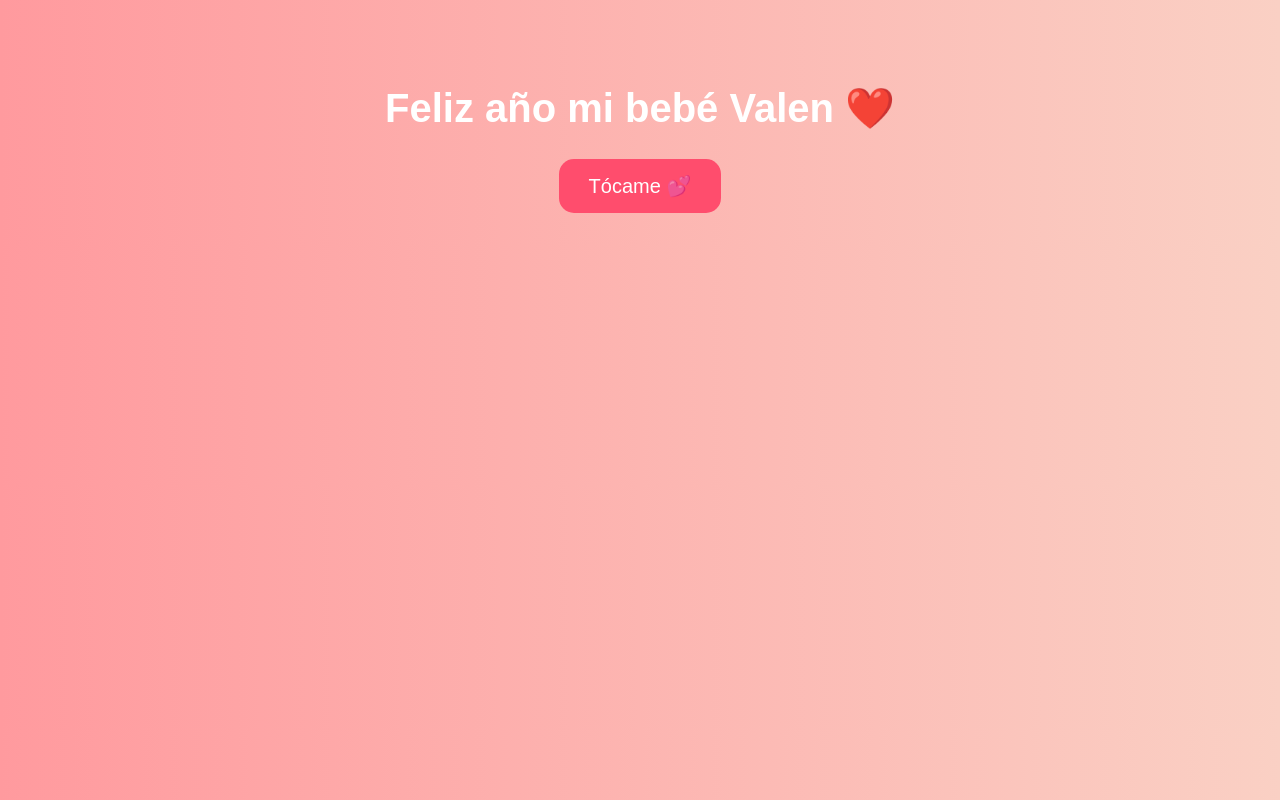
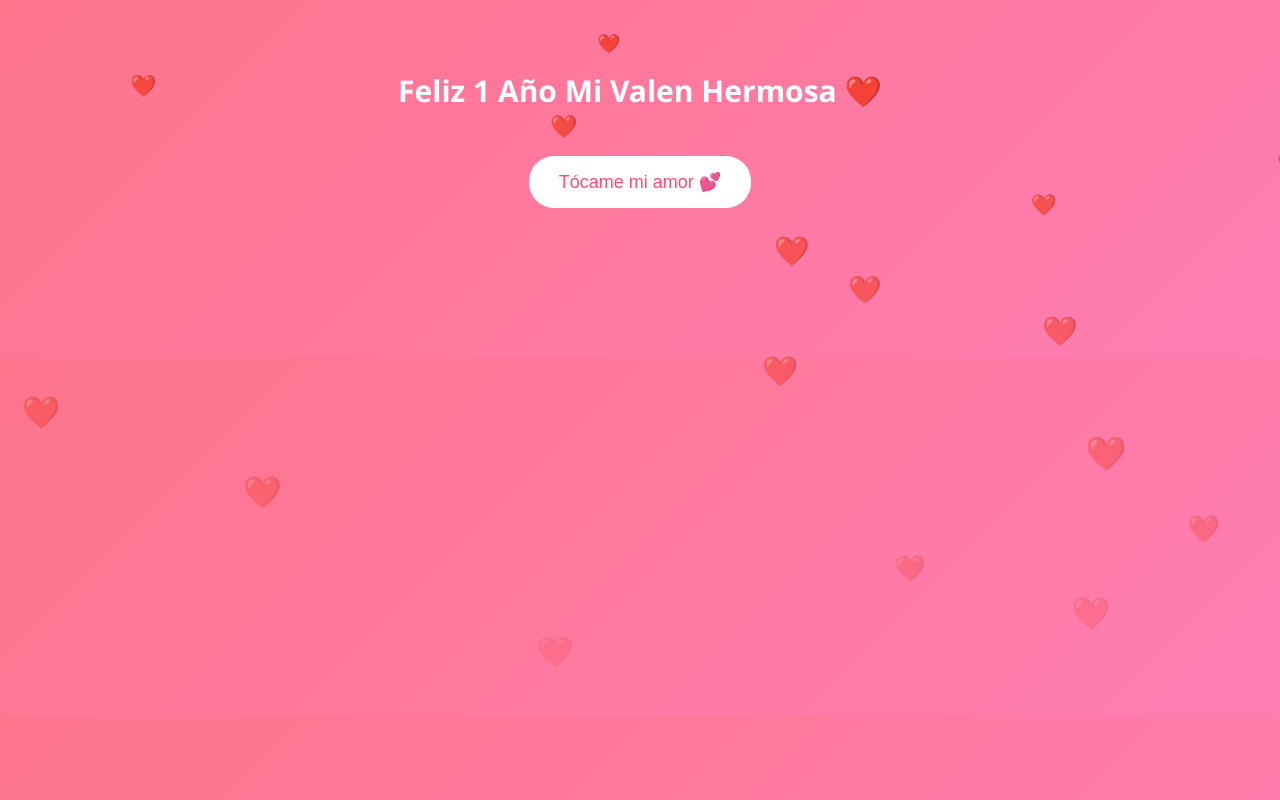
Before and after one commit to danielitostv-rgb/aniversario, a plain HTML site: page index.html in a window 1280 px wide. Drawn offline with Linux system fonts and the light colour scheme.

Commit message:
Revamp index.html for anniversary celebration

```diff
--- a/index.html
+++ b/index.html
@@ -1,49 +1,111 @@
-
 <!DOCTYPE html>
 <html>
 <head>
 <meta charset="UTF-8">
-    <title>Feliz Aniversario ❤️</title>
+<title>Feliz año mi Amorrrr ❤️</title>
+
 <style>
 body {
-            background: linear-gradient(to right, #ff9a9e, #fad0c4);
+    margin: 0;
+    padding: 0;
+    background: linear-gradient(135deg, #ff758c, #ff7eb3);
     text-align: center;
-            font-family: Arial, sans-serif;
-            padding-top: 50px;
+    font-family: 'Segoe UI', sans-serif;
+    overflow: hidden;
 }
+
 h1 {
+    margin-top: 70px;
     color: white;
-            font-size: 40px;
+    font-size: 30px;
+    animation: aparecer 2s ease-in-out;
 }
+
 button {
     padding: 15px 30px;
-            font-size: 20px;
-            background-color: #ff4d6d;
-            color: white;
+    font-size: 18px;
+    background-color: white;
+    color: #ff4d6d;
     border: none;
-            border-radius: 15px;
+    border-radius: 25px;
     cursor: pointer;
+    margin-top: 25px;
+    transition: 0.3s;
 }
+
+button:hover {
+    transform: scale(1.1);
+}
+
 #mensaje {
     margin-top: 30px;
-            font-size: 22px;
+    font-size: 20px;
     color: white;
+    width: 85%;
+    margin-left: auto;
+    margin-right: auto;
+    min-height: 100px;
+}
+
+@keyframes aparecer {
+    from { opacity: 0; transform: translateY(-20px); }
+    to { opacity: 1; transform: translateY(0); }
+}
+
+/* Corazones */
+.corazon {
+    position: fixed;
+    top: -10px;
+    color: white;
+    animation: caer 6s linear infinite;
+}
+
+@keyframes caer {
+    to {
+        transform: translateY(100vh);
+        opacity: 0;
+    }
 }
 </style>
 </head>
+
 <body>
 
-    <h1>Feliz año mi bebé Valen ❤️</h1>
+<h1>Feliz 1 Año Mi Valen Hermosa ❤️</h1>
 
-    <button onclick="mostrarMensaje()">Tócame 💕</button>
+<button onclick="mostrarMensaje()">Tócame mi amor 💕</button>
 
 <p id="mensaje"></p>
 
 <script>
+let texto = "Mi Valen, gracias por este año tan lindo que hemos pasado juntos, eres la mejor mi valen Te amo como no tienes idea💖";
+let i = 0;
+
 function mostrarMensaje() {
-            document.getElementById("mensaje").innerHTML =
-            "Gracias por llenar mi vida de cosas bonitas. Te amo muchísimo 💖";
+    escribir();
 }
+
+function escribir() {
+    if (i < texto.length) {
+        document.getElementById("mensaje").innerHTML += texto.charAt(i);
+        i++;
+        setTimeout(escribir, 45);
+    }
+}
+
+/* Corazones flotando */
+setInterval(() => {
+    let corazon = document.createElement("div");
+    corazon.innerHTML = "❤️";
+    corazon.classList.add("corazon");
+    corazon.style.left = Math.random() * 100 + "vw";
+    corazon.style.fontSize = Math.random() * 20 + 15 + "px";
+    document.body.appendChild(corazon);
+
+    setTimeout(() => {
+        corazon.remove();
+    }, 6000);
+}, 300);
 </script>
 
 </body>
```
Lines whose indentation alone changed are shown as unchanged.
